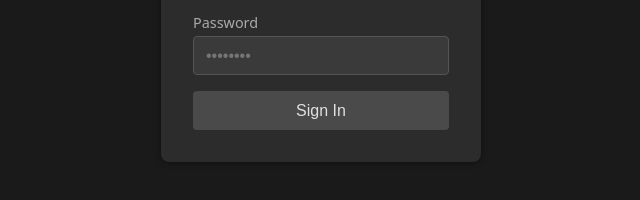
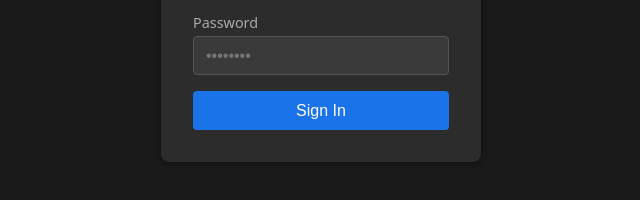
Before and after one commit to shakeb03/evo-test, a website: page public/index.html in a window 1280 px wide. Both pictures are taken after a click on the button "🌙 Dark". Shown: the part 396-596 px from the top of the page, without its empty margins (319-959 px from the left). Drawn offline with Linux system fonts and the light colour scheme.

Commit message:
evo: Four users specifically request the sign-in button be colored blue, suggesting strong aesthetic preference or potential brand alignment. This is a low-effort UI change with high user consensus. Recommend updating the sign-in button color to blue in the next UI sprint.

```diff
--- a/public/index.html
+++ b/public/index.html
@@ -109,22 +109,22 @@
       width: 100%;
       padding: 0.65rem;
       font-size: 1rem;
-      background: #e0e0e0;
-      color: #333;
+      background: #1a73e8;
+      color: #fff;
       border: none;
       border-radius: 4px;
       cursor: pointer;
       transition: background 0.2s, color 0.2s;
     }
     button[type="submit"]:hover {
-      background: #d0d0d0;
+      background: #1558b0;
     }
     body.dark button[type="submit"] {
-      background: #4a4a4a;
-      color: #e0e0e0;
+      background: #1a73e8;
+      color: #fff;
     }
     body.dark button[type="submit"]:hover {
-      background: #5a5a5a;
+      background: #1558b0;
     }
   </style>
   <script>
```
